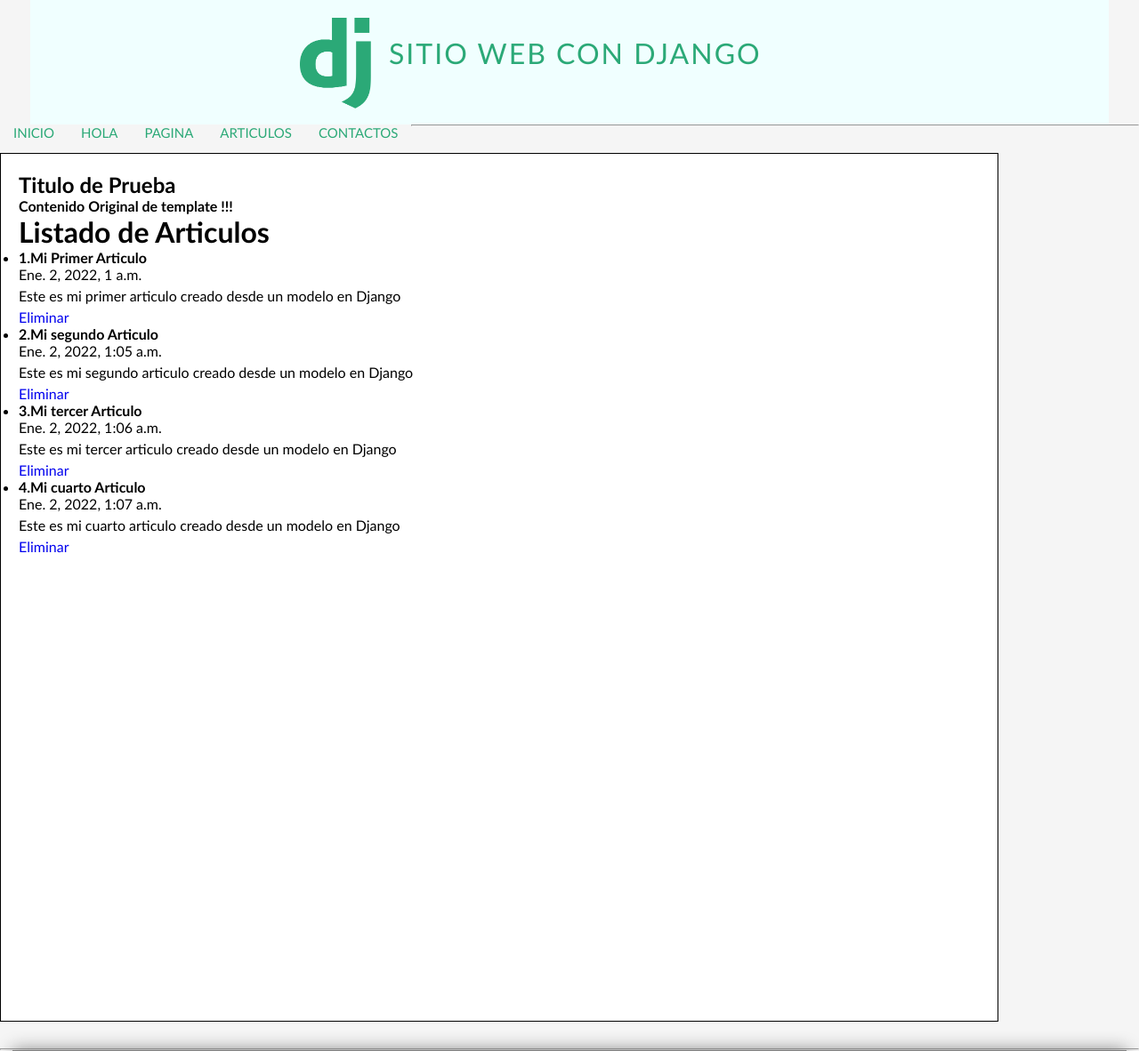
After one commit to claudiodesarrollo/aprendiendoDjango, a Django app: page /articulos/ in a window 1280 px wide. The commit adds this page. Shown: the top 1182 px of the page at 89% size. Run offline with Django 3.2, Linux system fonts and the light colour scheme; data comes from the database, SQL or seed files in the repository; both versions use the stored data as it was after the commit.

Commit message:
create models and metod delete , add , update

```diff
--- a/aprendiendo/aprendiendo/settings.py
+++ b/aprendiendo/aprendiendo/settings.py
@@ -104,7 +104,7 @@
 # Internationalization
 # https://docs.djangoproject.com/en/3.2/topics/i18n/
 
-LANGUAGE_CODE = 'en-us'
+LANGUAGE_CODE = 'es-es'
 
 TIME_ZONE = 'UTC'
 
--- a/aprendiendo/aprendiendo/urls.py
+++ b/aprendiendo/aprendiendo/urls.py
@@ -25,5 +25,10 @@
     path('pagina/<int:redirigir>',views.pagina,name="pagina1"),
     path('contacto/',views.contacto,name="contacto"),
     path('contacto/<str:nombre>',views.contacto,name="contacto"),
-    path('hola-mundo/', views.holaMundo,name="hola")
+    path('hola-mundo/', views.holaMundo,name="hola"),
+    path('crear-articulo/<str:title>/<str:content>/<str:public>',views.crear_articulo, name='crear_articulo'),
+    path('articulo/',views.articulo,name="articulo"),
+    path('editar/<str:id>',views.editar_articulo,name='editar'),
+    path('articulos/',views.articulos,name='articulos'),
+    path('borrar/<int:id>',views.borrar,name='borrar'),
 ]
--- a/aprendiendo/nuevaapp/models.py
+++ b/aprendiendo/nuevaapp/models.py
@@ -5,6 +5,7 @@
 class Article(models.Model):
     title= models.CharField(max_length=100)
     content= models.TextField()
+    image=models.ImageField(default='null')
     public= models.BooleanField()
     created_at= models.DateTimeField(auto_now_add=True)
     update_at= models.DateTimeField(auto_now=True)
--- /dev/null
+++ b/aprendiendo/nuevaapp/templates/articulos.html
@@ -0,0 +1,19 @@
+{% extends 'layout.html' %}
+{% block title %}
+ Articulos
+{% endblock %}
+
+{% block content %}
+    <h1> Listado de Articulos</h1>
+    </hr>
+    <ul>
+    {% for articulo in articulos%}
+        <li><h4>{{articulo.id}}.{{articulo.title}}</h4>
+            <span> {{articulo.created_at}}</span>
+            <p>{{articulo.content}}</P>
+                <a href="{% url 'borrar' id=articulo.id%}"> Eliminar </a>
+            <br/>
+        </li>
+    {% endfor %}
+    </ul>
+{% endblock %}
--- a/aprendiendo/nuevaapp/templates/layout.html
+++ b/aprendiendo/nuevaapp/templates/layout.html
@@ -32,6 +32,9 @@
                 <a href="/pagina">PAGINA</a>
             </li>
             <li>
+                <a href="/articulos">ARTICULOS</a>
+            </li>
+            <li>
                 <a href="/contacto">CONTACTOS</a>
             </li>
         </ul>
--- a/aprendiendo/nuevaapp/views.py
+++ b/aprendiendo/nuevaapp/views.py
@@ -1,5 +1,6 @@
+from django.http import response
 from django.shortcuts import redirect, render, HttpResponse
-
+from nuevaapp.models import Article
 
 # Create your views here.
 layout=""""
@@ -40,3 +41,48 @@
 
 def contacto(request,nombre=""):
     return HttpResponse(layout+f"<h2>CONTACTO : {nombre}</h2>")
+
+
+def crear_articulo(request, title, content, public):
+    articulo= Article(
+        title= title,
+        content= content,
+        public= public
+    )
+    articulo.save()
+    return HttpResponse(f"Usuario Creado: {articulo.title} - {articulo.content}")
+
+
+def articulo(request):
+    try:
+        articulo=Article.objects.get(pk=5)
+        response= f"Articulo : {articulo.title} "
+    except:
+        response="<h2> Articulo no encontrado </h2>"
+
+    return HttpResponse(response)
+
+def editar_articulo(request,id):
+    try:
+        articulo=Article.objects.get(pk=id)
+        response= f"Articulo : {articulo.title} "
+        articulo.title ="Nuevo titulo"
+        articulo.content= "Nuevo contenido actulizado"
+        articulo.save()
+        return HttpResponse(f"Usuario Creado: {articulo.title} - {articulo.content}")
+
+    except:
+        response="<h2> Articulo no encontrado </h2>"
+
+
+def articulos(request):
+    articulos=Article.objects.all()
+
+    return render(request,'articulos.html',{
+        'articulos' : articulos
+    })
+
+def borrar(request,id):
+    articulo=Article.objects.get(pk=id)
+    articulo.delete()
+    return redirect('articulos')
```
Also changed, not shown: aprendiendo/db.sqlite3, aprendiendo/nuevaapp/migrations/0002_article_image.py (added).
